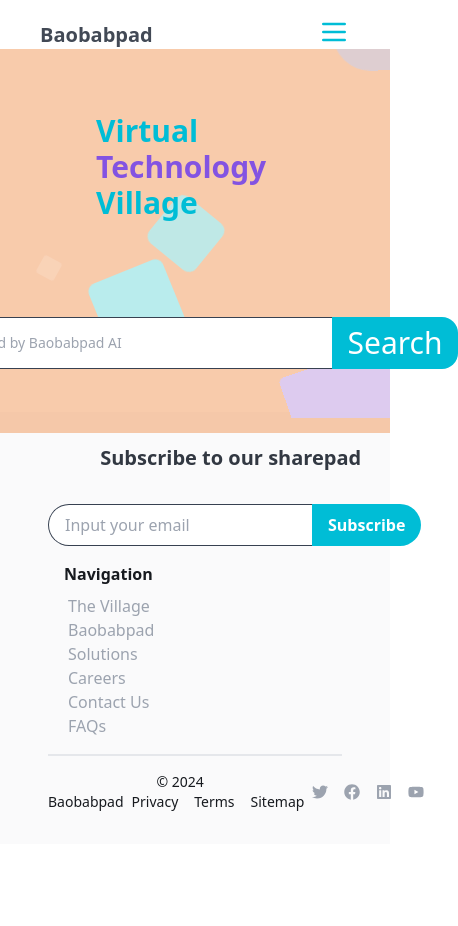
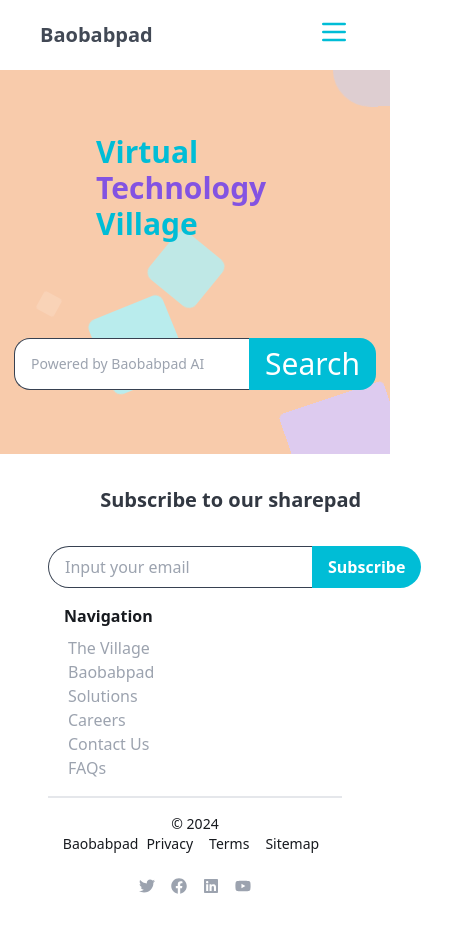
Before and after one commit to baobabpad-pilot/baobabpad_frontend_v0, a Next.js app: page / in a window 390 px wide. Shown: the whole page, 458 px wide, since content can reach past the window. Before the commit the page ends 844 px from the top, so only its background shows below. Built offline with nearby package versions, Linux system fonts and the light colour scheme.

Commit message:
update to styling of navbar and footer with hero section

```diff
--- a/src/components/Footer.tsx
+++ b/src/components/Footer.tsx
@@ -21,7 +21,7 @@ interface FooterProps {}
 
 const Footer: React.FC<FooterProps> = () => {
   return (
-    <footer className="bg-[#FAFAFB] text-[#171A1F] py-8 px-12">
+    <footer className="text-[#171A1F] py-8 px-12">
       <div className="container mx-auto flex flex-wrap flex-col gap-4 sm:items-center">
         <div className="flex">
           <div className="flex md:ml-auto flex-col justify-center items-center gap-8">
@@ -64,7 +64,7 @@ const Footer: React.FC<FooterProps> = () => {
         </nav>
 
         <span className="border w-full"></span>
-        <div className="w-full flex justify-between">
+        <div className="w-full flex flex-col sm:flex-row gap-6 justify-between">
           <div className="flex md:order-1">
             <p className="text-sm text-center md:text-left">
               © 2024 Baobabpad
--- a/src/components/Navbar.tsx
+++ b/src/components/Navbar.tsx
@@ -100,7 +100,7 @@ const Navbar = () => {
         </button>
       </div>
       {isOpen && (
-        <ul className="md:hidden absolute top-full left-0 w-full py-4 bg-white space-y-2">
+        <ul className="md:hidden absolute top-full left-0 w-full py-4 z-50 bg-white space-y-2">
           {navLinks.map((navLink) => (
             <li key={navLink.label}>
               <a
--- a/src/components/homepage_sections/Header.tsx
+++ b/src/components/homepage_sections/Header.tsx
@@ -14,7 +14,7 @@ const Header = () => {
           id="email"
           type="text"
           placeholder="Powered by Baobabpad AI"
-          className="px-4 py-2 rounded-l-2xl border-l text-sm min-w-[400px]  font-normal border-y border-gray-700 focus:outline-none focus:ring-1 focus:ring-inset focus:ring-blue-500"
+          className="px-4 py-2 rounded-l-2xl border-l text-sm sm:min-w-[400px]  font-normal border-y border-gray-700 focus:outline-none focus:ring-1 focus:ring-inset focus:ring-blue-500"
         />
         <button className="bg-[#00BDD6] hover:bg-[#489fab] text-white font-normal py-2 px-4 rounded-r-2xl focus:outline-none focus:ring-2 focus:ring-offset-2 focus:ring-blue-700">
           Search
--- a/src/styles/globals.css
+++ b/src/styles/globals.css
@@ -50,7 +50,7 @@
 
 	width: 100%;
 	/* height: 100vh; */
-	position: absolute;
+	position: relative;
 	/* z-index: -1; */
 }
 
@@ -59,7 +59,7 @@
 	top: 0;
 	left: 0;
 	width: 100%;
-	height: 96%;
+	height: 100%;
 	overflow: hidden;
 }
 
```
